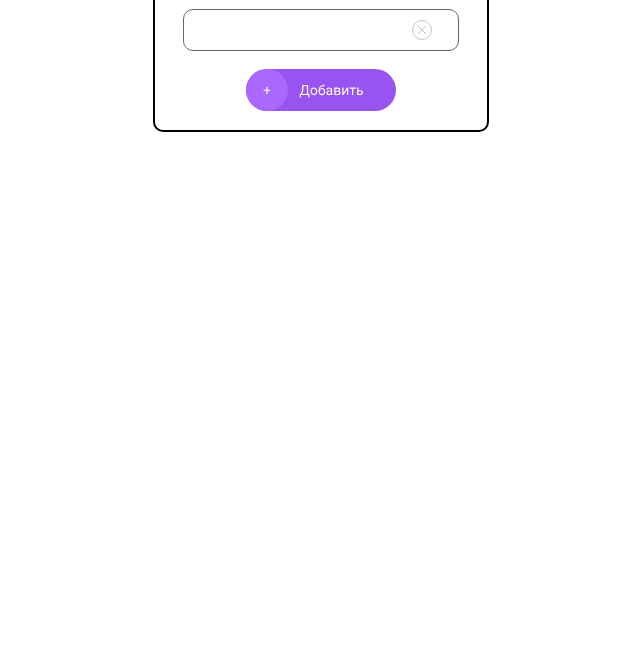
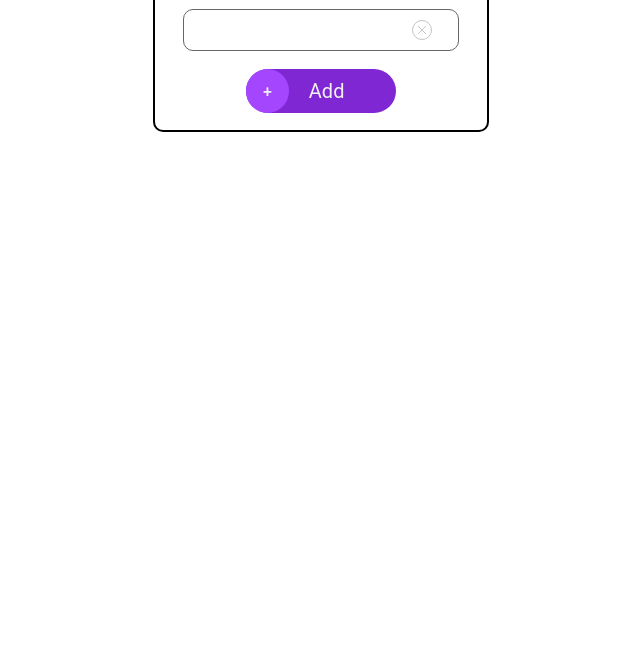
Before and after one commit to AfroSamuro/To-Do-List, a plain HTML site: page index.html in a window 1280 px wide. Shown: the part 151-800 px from the top of the page, without its empty margins (319-959 px from the left). Drawn offline with Linux system fonts and the light colour scheme.

Commit message:
css dynamic button

```diff
--- a/index.html
+++ b/index.html
@@ -5,7 +5,7 @@
     <meta charset="UTF-8">
     <meta http-equiv="X-UA-Compatible" content="IE=edge">
     <meta name="viewport" content="width=device-width, initial-scale=1.0">
-    <title>Document</title>
+    <title>M2</title>
     <link rel="stylesheet" href="./styles/style.css">
 </head>
 
@@ -17,13 +17,18 @@
             <div class="sort">
                 <button class="button_sort button_sort_down"></button>
             </div>
-            <div class="list_itself">
-                <!-- <div class="new_row">
-                    <input type="text">
-                    <button class="delete_button"></button>
-                </div> -->
-            </div>
-            <button class="add_button"></button>
+            <div class="list_itself"></div>
+            <button class="add_button">
+                <div class="add_btn">
+                    <div class="add_btn_plus">
+                        +
+                    </div>
+                    <div class="add_btn_text">
+                        Add
+                    </div>
+                </div>
+            </button>
+
         </div>
     </section>
     <script type="module" src="./scripts/script.js"></script>
--- a/styles/style.css
+++ b/styles/style.css
@@ -97,8 +97,48 @@ input {
 
 .add_button {
     margin-top: 18px;
-    background-image: url(../img/Add_Button.svg);
     width: 150px;
     height: 42px;
     border: none;
 }
+
+.add_btn {
+    font-family: 'Roboto', sans-serif;
+    display: flex;
+    color: rgb(240, 240, 240);
+    background-color: rgb(128, 39, 212);
+    border-radius: 24px;
+    height: 44px;
+}
+
+.add_btn_text {
+    font-size: 20px;
+    width: 130px;
+    display: flex;
+    align-items: center;
+    padding-left: 20px;
+    transition: color 450ms;
+}
+
+.add_btn_plus {
+    font-size: 16px;
+    color: rgb(240, 240, 240);
+    background-color: rgb(165, 70, 255);
+    width: 54px;
+    display: flex;
+    justify-content: center;
+    align-items: center;
+    border-radius: 50%;
+    font-weight: 500;
+    transition: transform 1s, color 1s, font-size 1s;
+}
+
+.add_btn:hover .add_btn_plus {
+    transform: translateX(50px) rotate(180deg);
+    color: rgb(255, 196, 0);
+    font-size: 30px;
+}
+
+.add_btn:hover .add_btn_text {
+    color:rgb(128, 39, 212)
+}
```
